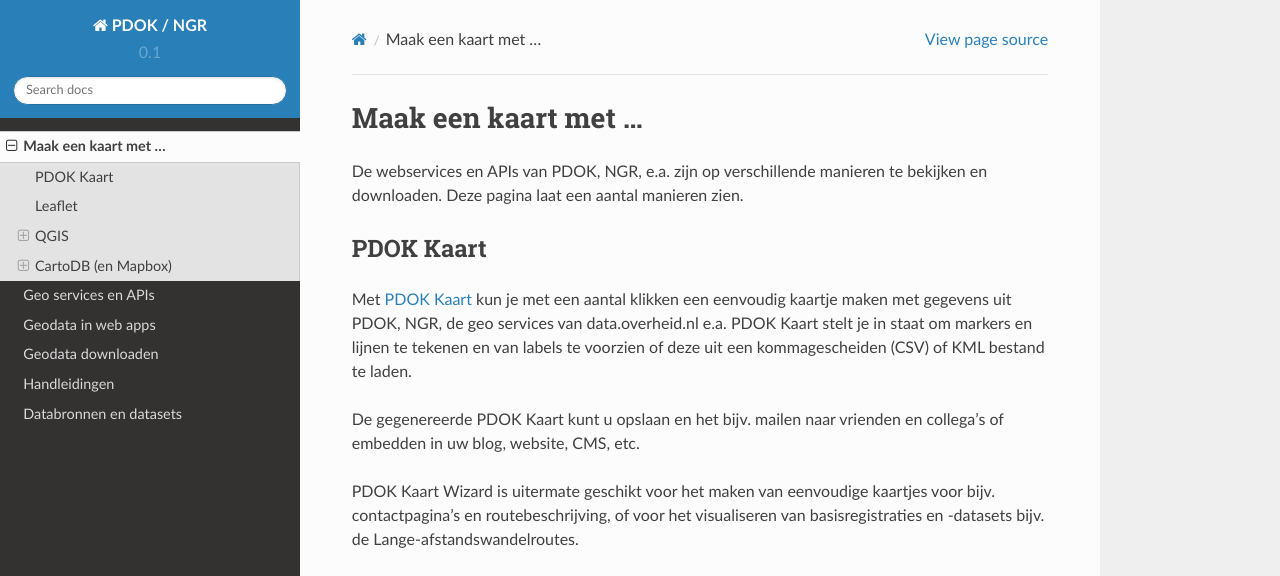
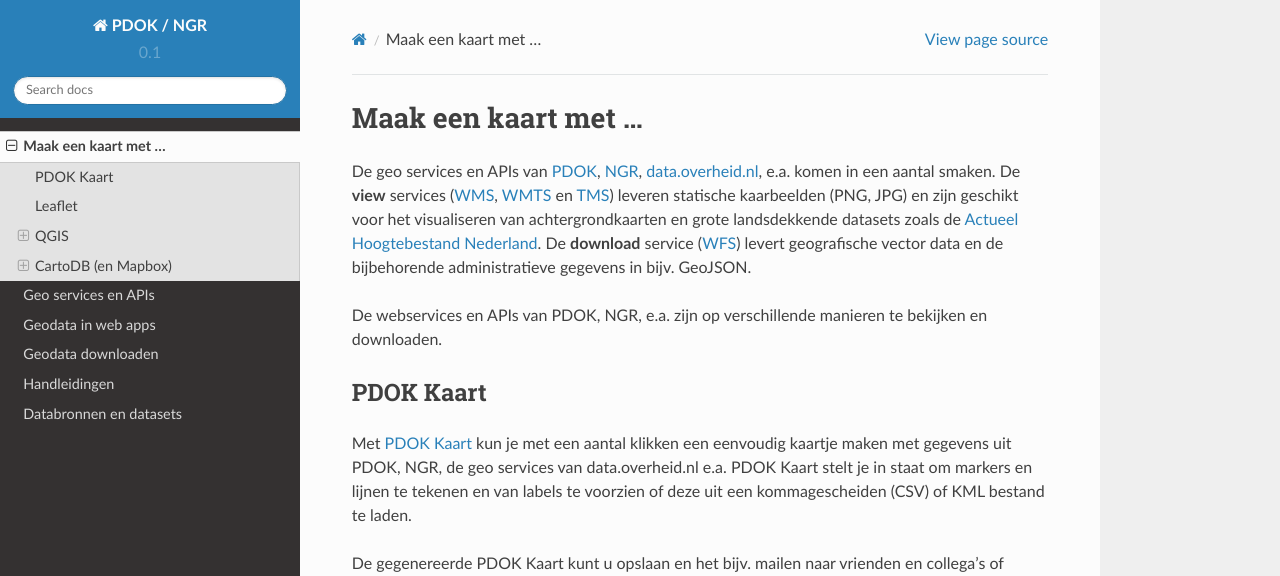
Before and after one commit to Geonovum/PDOK-NGR-documentatie, a Sphinx documentation site: the page built from docs/quickstart.rst, in a window 1280 px wide and 1400 px high. Shown: the top 576 px of the window. Built offline with Sphinx 7.4.7 and the Read the Docs theme 2.0.0, drawn with Linux system fonts in a browser that asks for light colours; comment, search, counter and statistics services are not loaded; some of the changed text lies outside the part shown; grey boxes are pictures that could not be loaded.

Commit message:
group view/download services mentions, fix links/typos

```diff
--- a/docs/quickstart.rst
+++ b/docs/quickstart.rst
@@ -7,7 +7,9 @@
 Maak een kaart met ...
 ######################
 
-De webservices en APIs van PDOK, NGR, e.a. zijn op verschillende manieren te bekijken en downloaden. Deze pagina laat een aantal manieren zien.
+De geo services en APIs van `PDOK`_, `NGR`_, `data.overheid.nl`_, e.a. komen in een aantal smaken. De **view** services (:ref:`WMS <wms>`, :ref:`WMTS <wmts>` en :ref:`TMS <TMS>`) leveren statische kaarbeelden (PNG, JPG) en zijn geschikt voor het visualiseren van achtergrondkaarten en grote landsdekkende datasets zoals de `Actueel Hoogtebestand Nederland <http://nationaalgeoregister.nl/geonetwork/srv/dut/search#|c00b2d04-1e54-41c6-9b87-c226798361c0>`_. De **download** service (:ref:`WFS <OGC-WFS>`) levert geografische vector data en de bijbehorende administratieve gegevens in bijv. GeoJSON.
+
+De webservices en APIs van PDOK, NGR, e.a. zijn op verschillende manieren te bekijken en downloaden.
 
 **********
 PDOK Kaart
```
Also changed, not shown: other parts of docs/quickstart.rst (+3 -5 lines).
